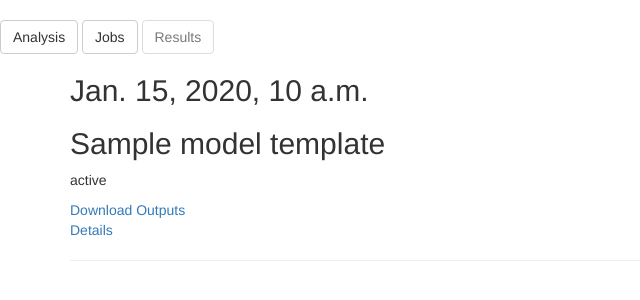
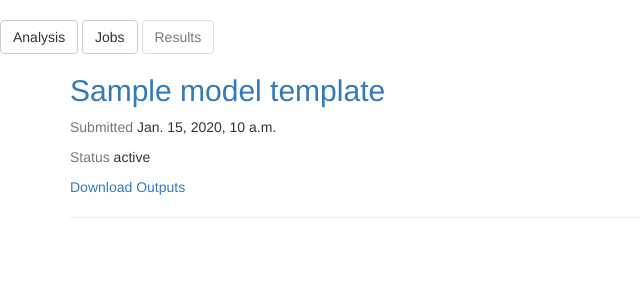
Before and after one commit to BerkeleyBiostats/tlapp, a Django app: template templates/jobs.html in a window 1280 px wide. Shown: the part 51-351 px from the top of the page, without its empty margins (0-640 px from the left). Run offline with Django 3.2, Linux system fonts and the light colour scheme; the template is opened without the code that fills it: most values are stand-ins (such as "Sample title", 1, 10 or a date in 2020); data that the repository does not hold is empty; some libraries are stand-ins or nearby versions.

Commit message:
Clean up UI a little

```diff
--- a/templates/job_detail.html
+++ b/templates/job_detail.html
@@ -7,11 +7,10 @@
 <div class="row">
   <div class="col-lg-12">
     <div class="ibox">
-        <div class="ibox-title">Job Details</div>
+        <div class="ibox-title">{{ job.model_template.name }}</div>
         <div class="ibox-content">
     <p>Backend: {{ job.backend }}</p>
     <p>Created at: {{ job.created_at }}</p>
-    <p>Template: {{ job.model_template.name }}</p>
     <p>Status: {{ job.status }}</p>
     <div>
         <a href="{{ job.output_url }}">Download Outputs</a>
@@ -27,7 +26,7 @@
 <div class="row">
 <div class="col-lg-12">
     <div class="ibox">
-        <div class="ibox-title">Job Output Report</div>
+        <div class="ibox-title">Output</div>
         <div class="ibox-content">
     {{ job.report_html | safe }}
     </div>
--- a/templates/jobs.html
+++ b/templates/jobs.html
@@ -7,15 +7,13 @@
 <div class="row">
   <div class="col-lg-12">
     {% for job in jobs %}
-    <h2>{{ job.created_at }}</h2>
-    <h2>{{ job.model_template.name }}</h2>
-    <p>{{ job.status }}</p>
+
+    <h2><a href="{% url 'job_detail' job.id %}">{{ job.model_template.name }}</a></h2>
+    <p><span class="text-muted">Submitted</span> {{ job.created_at }}</p>
+    <p><span class="text-muted">Status</span> {{ job.status }}</p>
     {% if job.output_url %}
     <div>
         <a href="{{ job.output_url }}">Download Outputs</a>
-    </div>
-    <div>
-        <a href="{% url 'job_detail' job.id %}">Details</a>
     </div>
 
     {% endif %}
```
